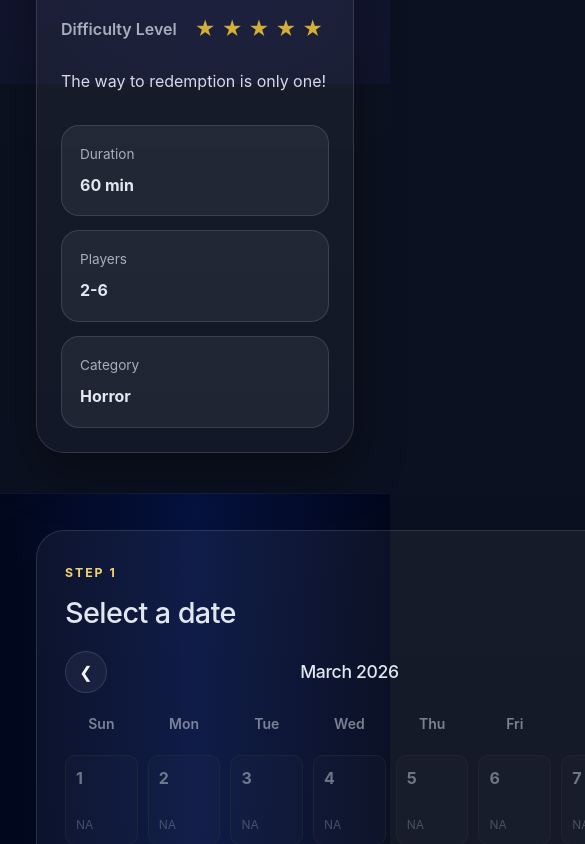
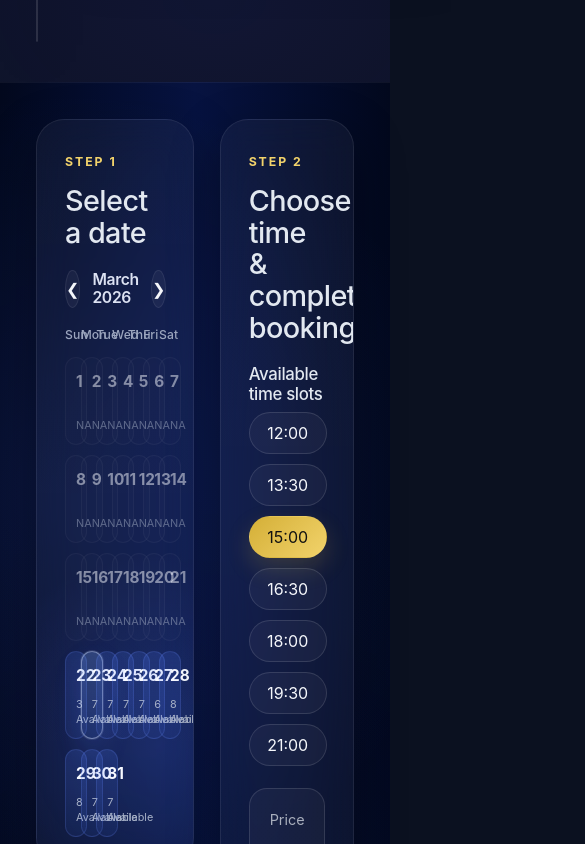
Before and after one commit to kiumars609/escape-finder, a React (Vite) app: page /room/1 in a window 390 px wide. Shown: the part 760-1604 px from the top of the page, 585 px wide, since content can reach past the window. Built offline with nearby package versions, Linux system fonts and the light colour scheme.

Commit message:
Edit calendar

```diff
--- a/src/Pages/Room/style.css
+++ b/src/Pages/Room/style.css
@@ -255,27 +255,46 @@ textarea {
 }
 
 /* booking */
+/* booking */
 .booking-section {
+  position: relative;
   padding: 36px 0 70px;
 }
 
+.booking-section::before {
+  content: "";
+  position: absolute;
+  inset: 0;
+  background:
+    radial-gradient(circle at 18% 20%, rgba(64, 104, 255, 0.12), transparent 24%),
+    radial-gradient(circle at 72% 68%, rgba(90, 128, 255, 0.12), transparent 26%);
+  pointer-events: none;
+}
+
 .booking-grid {
+  position: relative;
+  z-index: 1;
   display: grid;
-  grid-template-columns: 1fr 1fr;
+  grid-template-columns: 1.08fr 0.92fr;
   gap: 26px;
   align-items: start;
 }
 
 .calendar-card,
 .booking-panel {
-  background: linear-gradient(
-    180deg,
-    rgba(255, 255, 255, 0.045),
-    rgba(255, 255, 255, 0.03)
-  );
-  border: 1px solid var(--line);
+  position: relative;
+  overflow: hidden;
+  background:
+    radial-gradient(circle at 78% 84%, rgba(73, 115, 255, 0.18), transparent 30%),
+    linear-gradient(
+      180deg,
+      rgba(255, 255, 255, 0.045),
+      rgba(255, 255, 255, 0.03)
+    );
+  border: 1px solid rgba(255, 255, 255, 0.08);
   border-radius: var(--radius-xl);
   box-shadow: var(--shadow);
+  backdrop-filter: blur(18px);
   padding: 28px;
 }
 
@@ -286,6 +305,7 @@ textarea {
 .section-head h2 {
   margin: 0;
   font-size: 1.8rem;
+  line-height: 1.1;
 }
 
 .calendar-topbar {
@@ -298,23 +318,32 @@ textarea {
 
 .calendar-topbar h3 {
   margin: 0;
-  font-size: 1.1rem;
+  font-size: 0.98rem;
+  font-weight: 600;
+  color: #dce2f2;
 }
 
 .calendar-nav-btn {
-  width: 42px;
-  height: 42px;
+  width: 38px;
+  height: 38px;
   border-radius: 50%;
-  border: 1px solid var(--line);
-  background: rgba(255, 255, 255, 0.05);
+  border: 1px solid rgba(255, 255, 255, 0.08);
+  background: rgba(255, 255, 255, 0.045);
   color: var(--text);
   cursor: pointer;
+  transition: 0.25s ease;
+}
+
+.calendar-nav-btn:hover {
+  background: rgba(255, 255, 255, 0.08);
+  border-color: rgba(255, 255, 255, 0.14);
+  transform: translateY(-1px);
 }
 
 .calendar-weekdays,
 .calendar-grid {
   display: grid;
-  grid-template-columns: repeat(7, 1fr);
+  grid-template-columns: repeat(7, minmax(0, 1fr));
   gap: 10px;
 }
 
@@ -324,57 +353,88 @@ textarea {
 
 .calendar-weekdays span {
   text-align: center;
-  color: var(--muted);
-  font-size: 0.85rem;
+  color: #9ca6be;
+  font-size: 0.76rem;
+  font-weight: 500;
+  letter-spacing: 0.01em;
 }
 
 .calendar-day {
-  min-height: 92px;
-  border-radius: 18px;
-  border: 1px solid var(--line);
+  min-height: 88px;
+  border-radius: 16px;
+  border: 1px solid rgba(255, 255, 255, 0.07);
   padding: 12px 10px;
   display: flex;
   flex-direction: column;
   justify-content: space-between;
-  transition: 0.25s;
+  transition: 0.25s ease;
 }
 
 .calendar-day span {
   font-weight: 700;
+  font-size: 0.96rem;
+  color: #f7f9ff;
 }
 
 .calendar-day small {
-  color: var(--muted);
-  line-height: 1.4;
+  color: #a7b1c7;
+  line-height: 1.35;
+  font-size: 0.68rem;
+}
+
+.calendar-day.empty {
+  border: none;
+  background: transparent;
+  pointer-events: none;
 }
 
 .calendar-day.disabled {
-  background: rgba(255, 255, 255, 0.03);
-  opacity: 0.45;
+  background: rgba(255, 255, 255, 0.025);
+  opacity: 0.5;
 }
 
 .calendar-day.available {
-  background: rgba(36, 92, 66, 0.22);
+  background: linear-gradient(
+    180deg,
+    rgba(83, 126, 255, 0.16),
+    rgba(68, 106, 228, 0.09)
+  );
+  border-color: rgba(113, 145, 255, 0.18);
   cursor: pointer;
 }
 
 .calendar-day.available:hover {
-  transform: translateY(-3px);
-  border-color: rgba(212, 175, 55, 0.4);
+  transform: translateY(-2px);
+  border-color: rgba(188, 204, 255, 0.3);
+  box-shadow: 0 10px 22px rgba(48, 73, 164, 0.18);
 }
 
 .calendar-day.active {
-  outline: 2px solid var(--accent);
-  box-shadow: 0 0 0 6px rgba(212, 175, 55, 0.08);
+  background: linear-gradient(
+    180deg,
+    rgba(132, 175, 255, 0.24),
+    rgba(85, 133, 255, 0.14)
+  );
+  border-color: rgba(215, 226, 255, 0.42);
+  box-shadow:
+    0 0 0 1px rgba(215, 226, 255, 0.12),
+    0 12px 26px rgba(71, 104, 218, 0.24);
 }
 
+/* booking panel */
 .slot-block {
   margin-bottom: 22px;
 }
 
 .slot-block h3 {
+  margin: 0 0 8px;
+  font-size: 1.05rem;
+}
+
+.slot-block p {
   margin: 0 0 14px;
-  font-size: 1.05rem;
+  color: var(--muted);
+  font-size: 0.9rem;
 }
 
 .slot-list {
@@ -384,8 +444,9 @@ textarea {
 }
 
 .slot-btn {
-  min-width: 92px;
-  height: 46px;
+  min-width: 78px;
+  height: 42px;
+  padding: 0 14px;
   border-radius: 999px;
   border: 1px solid var(--line);
   background: rgba(255, 255, 255, 0.04);
@@ -399,12 +460,13 @@ textarea {
   background: linear-gradient(135deg, var(--accent), var(--accent-2));
   color: #111;
   border-color: transparent;
+  box-shadow: 0 10px 24px rgba(212, 175, 55, 0.2);
 }
 
 .price-box {
   padding: 18px 20px;
   border-radius: 18px;
-  background: rgba(255, 255, 255, 0.045);
+  background: rgba(255, 255, 255, 0.04);
   border: 1px solid var(--line);
   margin-bottom: 22px;
 }
@@ -493,237 +555,3 @@ textarea {
   min-height: 54px;
   margin-top: 6px;
 }
-
-/* info strip */
-.info-strip {
-  padding: 0 0 70px;
-}
-
-.info-strip-inner {
-  background:
-    linear-gradient(
-      135deg,
-      rgba(212, 175, 55, 0.12),
-      rgba(255, 255, 255, 0.04)
-    ),
-    rgba(255, 255, 255, 0.03);
-  border: 1px solid var(--line);
-  border-radius: var(--radius-xl);
-  padding: 30px;
-  display: flex;
-  align-items: center;
-  justify-content: space-between;
-  gap: 24px;
-}
-
-.info-strip-inner h2 {
-  margin: 0;
-  max-width: 700px;
-  font-size: clamp(1.6rem, 2.2vw, 2.4rem);
-}
-
-.outline-btn {
-  border: 1px solid rgba(212, 175, 55, 0.45);
-  color: var(--accent-2);
-  white-space: nowrap;
-}
-
-.outline-btn:hover {
-  background: rgba(212, 175, 55, 0.08);
-}
-
-/* footer */
-.site-footer {
-  border-top: 1px solid var(--line);
-  background: rgba(0, 0, 0, 0.22);
-  padding: 42px 0;
-}
-
-.footer-grid {
-  display: grid;
-  grid-template-columns: 1.6fr 1fr 1fr 1fr;
-  gap: 24px;
-}
-
-.site-footer h3,
-.site-footer h4 {
-  margin-top: 0;
-  margin-bottom: 12px;
-}
-
-.site-footer p,
-.footer-socials a {
-  color: var(--muted);
-  line-height: 1.8;
-}
-
-.footer-socials {
-  display: grid;
-  gap: 8px;
-}
-
-/* responsive */
-@media (max-width: 1100px) {
-  .room-hero-content,
-  .booking-grid,
-  .footer-grid {
-    grid-template-columns: 1fr;
-  }
-
-  .room-hero-image img {
-    height: 420px;
-  }
-}
-
-@media (max-width: 760px) {
-  .header-inner {
-    flex-direction: column;
-    padding: 14px 0;
-  }
-
-  .main-nav {
-    justify-content: center;
-  }
-
-  .room-hero {
-    padding-top: 36px;
-  }
-
-  .room-hero-info {
-    padding: 24px;
-  }
-
-  .room-features,
-  .form-row {
-    grid-template-columns: 1fr;
-  }
-
-  .calendar-weekdays,
-  .calendar-grid {
-    gap: 8px;
-  }
-
-  .calendar-day {
-    min-height: 78px;
-    border-radius: 14px;
-    padding: 10px 8px;
-  }
-
-  .info-strip-inner {
-    align-items: flex-start;
-    flex-direction: column;
-  }
-}
-
-.calendar-grid {
-  display: grid;
-  grid-template-columns: repeat(7, 1fr);
-  gap: 10px;
-  margin-top: 20px;
-}
-
-.calendar-day {
-  min-height: 80px;
-  border: 1px solid #333;
-  border-radius: 10px;
-  padding: 10px;
-}
-.calendar-day.active {
-  border: 2px solid gold;
-  background: rgba(255, 215, 0, 0.12);
-}
-
-.calendar-topbar {
-  display: flex;
-  align-items: center;
-  justify-content: space-between;
-  margin-bottom: 20px;
-}
-
-.calendar-topbar h3 {
-  margin: 0;
-}
-
-.calendar-weekdays {
-  display: grid;
-  grid-template-columns: repeat(7, 1fr);
-  gap: 10px;
-  margin-bottom: 10px;
-}
-
-.calendar-weekdays span {
-  text-align: center;
-  font-weight: 600;
-  font-size: 14px;
-  opacity: 0.7;
-}
-
-.calendar-day.empty {
-  border: none;
-  background: transparent;
-  cursor: default;
-}
-
-.calendar-day.available {
-  background: rgba(0, 128, 0, 0.12);
-  border: 1px solid green;
-}
-
-.calendar-day {
-  cursor: default;
-}
-
-.calendar-day.available {
-  background: rgba(0, 128, 0, 0.12);
-  border: 1px solid green;
-  cursor: pointer;
-}
-
-.calendar-day {
-  min-height: 90px;
-  padding: 10px;
-  display: flex;
-  flex-direction: column;
-  justify-content: space-between;
-}
-
-.calendar-day span {
-  font-weight: 700;
-}
-
-.calendar-day small {
-  font-size: 12px;
-  opacity: 0.8;
-}
-
-.slots-section {
-  margin-top: 24px;
-}
-
-.slot-list {
-  display: flex;
-  flex-wrap: wrap;
-  gap: 10px;
-  margin-top: 12px;
-}
-
-.slot-btn {
-  padding: 10px 14px;
-  border: 1px solid #444;
-  background: transparent;
-  color: white;
-  border-radius: 10px;
-  cursor: pointer;
-}
-
-.slot-btn.active {
-  border-color: gold;
-  background: rgba(255, 215, 0, 0.12);
-}
-
-.booking-summary {
-  margin-top: 24px;
-  padding: 16px;
-  border: 1px solid #333;
-  border-radius: 12px;
-}
```
